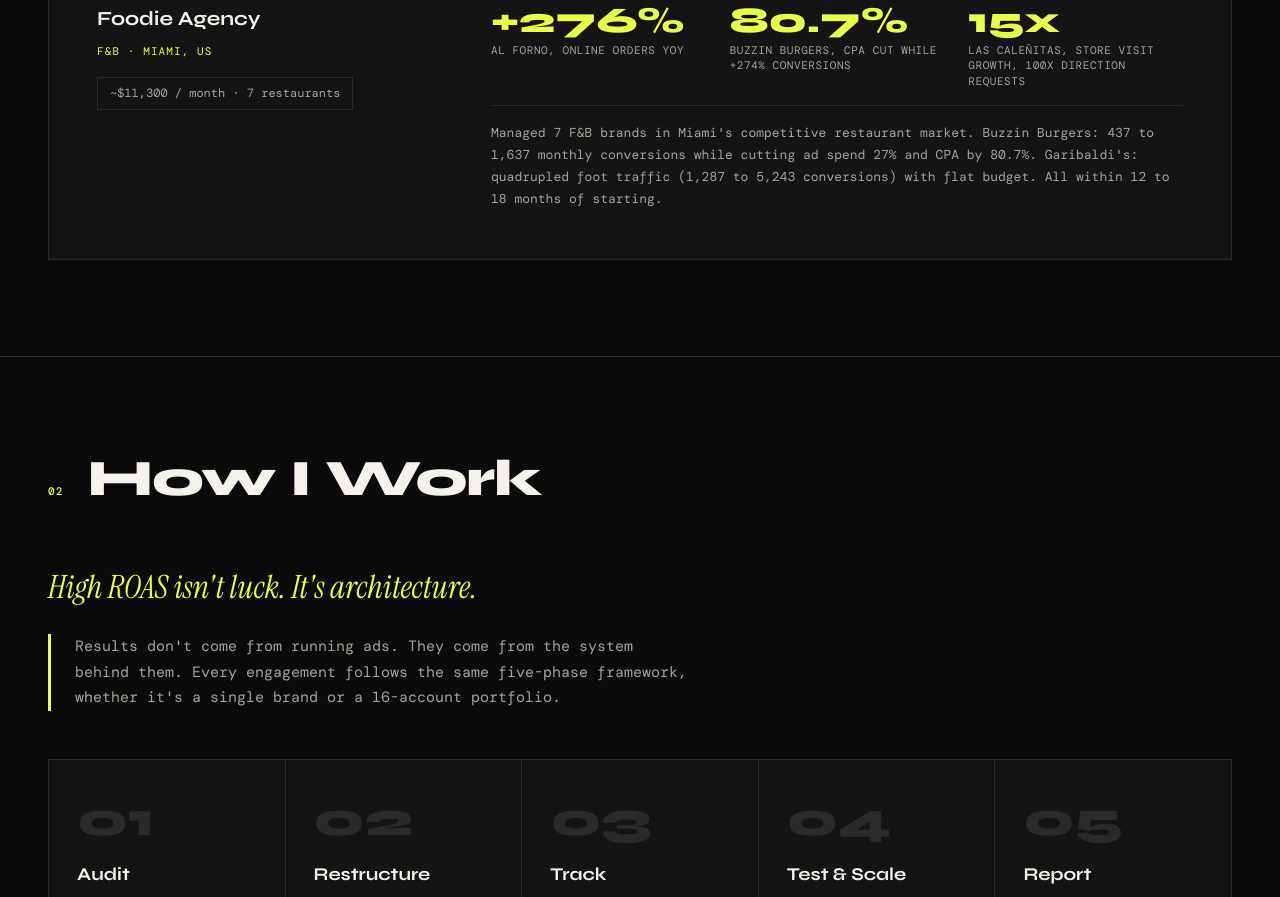
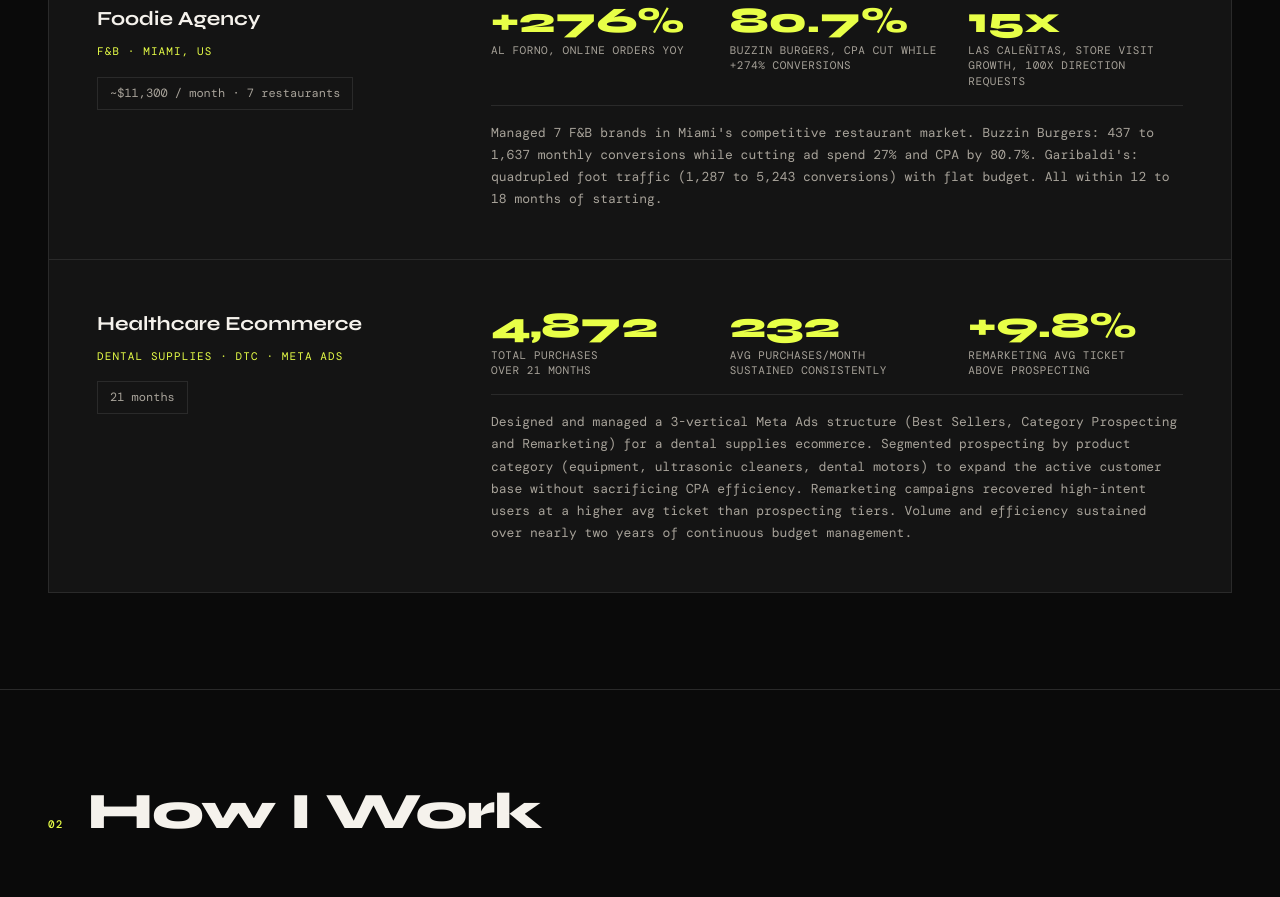
Before and after one commit to federicosantos/portfolio, a plain HTML site: page index.html in a window 1280 px wide. Shown: the part 1655-2552 px from the top of the page. Drawn offline with nearby package versions, Linux system fonts and the light colour scheme; a web font is replaced by a local one.

Commit message:
Add files via upload

```diff
--- a/index.html
+++ b/index.html
@@ -844,10 +844,36 @@
       </div>
     </div>
 
+    <!-- Case 4: Dental Supplies -->
+    <div class="case">
+      <div class="case-accent-bar"></div>
+      <div class="case-meta">
+        <div class="case-client">Healthcare Ecommerce</div>
+        <div class="case-vertical">Dental Supplies · DTC · Meta Ads</div>
+        <div class="case-budget">21 months</div>
+      </div>
+      <div>
+        <div class="case-results">
+          <div class="result-item">
+            <div class="result-num">4,872</div>
+            <div class="result-label">Total purchases<br>over 21 months</div>
+          </div>
+          <div class="result-item">
+            <div class="result-num">232</div>
+            <div class="result-label">Avg purchases/month<br>sustained consistently</div>
+          </div>
+          <div class="result-item">
+            <div class="result-num">+9.8%</div>
+            <div class="result-label">Remarketing avg ticket<br>above prospecting</div>
+          </div>
+        </div>
+        <div class="case-context">Designed and managed a 3-vertical Meta Ads structure (Best Sellers, Category Prospecting and Remarketing) for a dental supplies ecommerce. Segmented prospecting by product category (equipment, ultrasonic cleaners, dental motors) to expand the active customer base without sacrificing CPA efficiency. Remarketing campaigns recovered high-intent users at a higher avg ticket than prospecting tiers. Volume and efficiency sustained over nearly two years of continuous budget management.</div>
+      </div>
+    </div>
+
   </div>
 </section>
 
-<!-- HOW I WORK -->
 <section id="method">
   <div class="section-header">
     <span class="section-num">02</span>
@@ -986,13 +1012,14 @@
 
     <div class="timeline-item">
       <div class="timeline-period">Apr 2020 to Mar 2023</div>
-      <div class="timeline-role">Digital Trafficker</div>
+      <div class="timeline-role">Digital Trafficker (PPC & Paid Social)</div>
       <div class="timeline-company">Mihl Estudio · Buenos Aires, Argentina</div>
       <ul class="timeline-bullets">
-        <li>Managed PPC campaigns across Google Ads and Meta Ads for 10+ clients including Festina, Citizen, Bulova, Gumma and Abito Wines across ecommerce and retail verticals.</li>
-        <li>Owned full campaign lifecycle: strategy, launch, A/B testing, bid optimization, monthly reporting via Google Analytics and client presentations at executive level.</li>
-        <li>Implemented conversion tracking and custom event tags via Google Tag Manager; used KPI analysis to guide budget allocation and creative strategy.</li>
-        <li>Grew agency's ecommerce client portfolio from brand awareness to performance-first ROAS/CPA-driven strategies, built repeatable optimization frameworks still in use.</li>
+        <li>Managed Google Ads and Meta Ads campaigns for 10+ clients across ecommerce, retail and healthcare verticals including Festina, Citizen, Bulova, Abito Wines and a dental supplies ecommerce. Owned full campaign lifecycle: strategy, launch, A/B testing, bid optimization and reporting. Implemented GA4 conversion tracking and custom event tags via GTM.</li>
+        <li>Took ownership of existing ecommerce accounts and drove systematic improvements across campaign structure, bidding strategies and tracking architecture, building optimization frameworks that became the agency's standard.</li>
+        <li>Dental Supplies Ecommerce (Meta Ads, 21 months): Designed a 3-vertical campaign structure (Best Sellers, Category Prospecting and Remarketing) that sustained consistent CPA across the full funnel while scaling order volume. Remarketing campaigns recovered high-intent users with avg. ticket 26% above prospecting tiers.</li>
+        <li>Segmented prospecting by product category (equipment, ultrasonic cleaners, dental motors) to expand the active customer base without sacrificing CPA efficiency, sustained over nearly two years of continuous budget management.</li>
+        <li>Built repeatable optimization frameworks that formed the foundation for the +2,800% purchase growth achieved with Citizen and Festina in subsequent years.</li>
       </ul>
     </div>
   </div>
```
